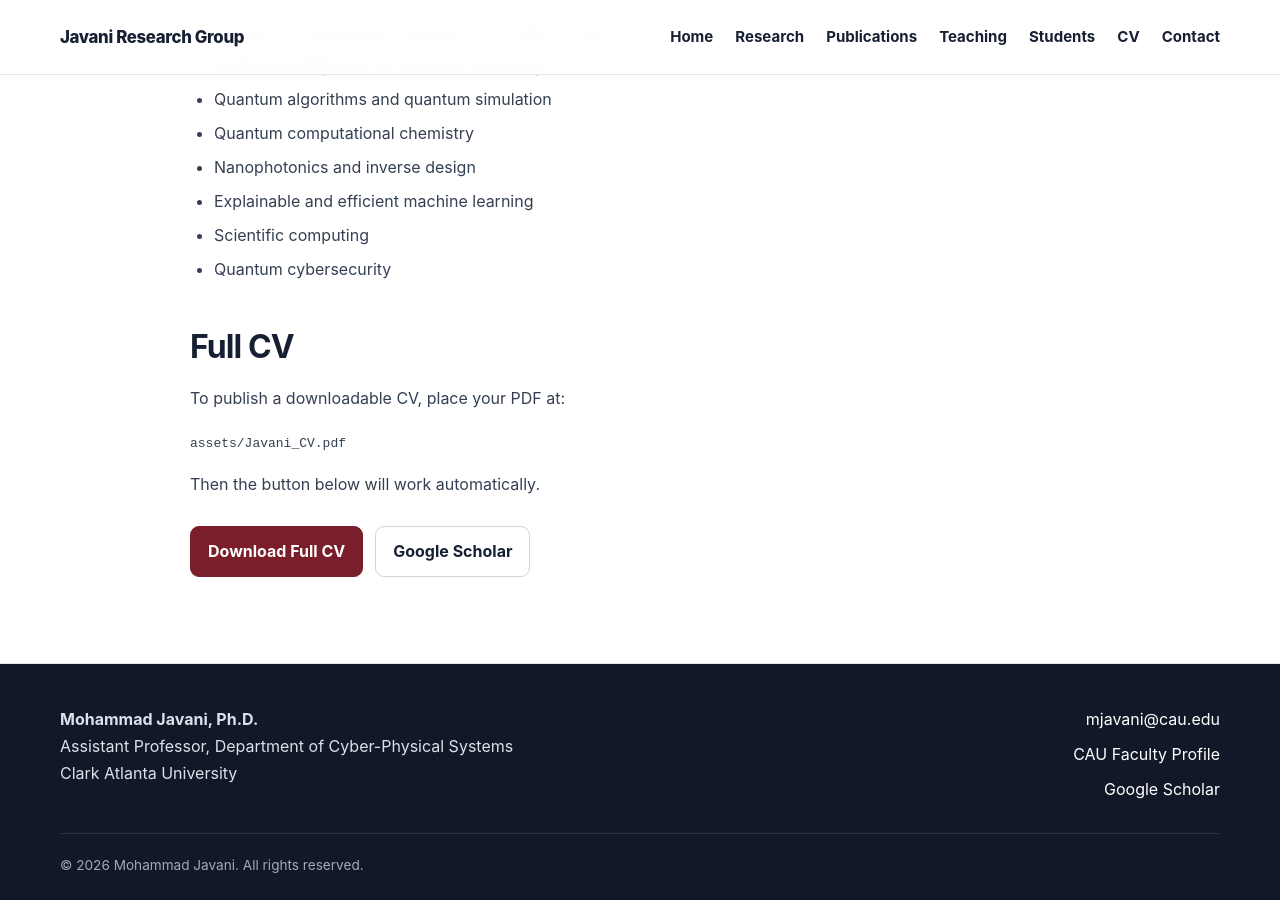
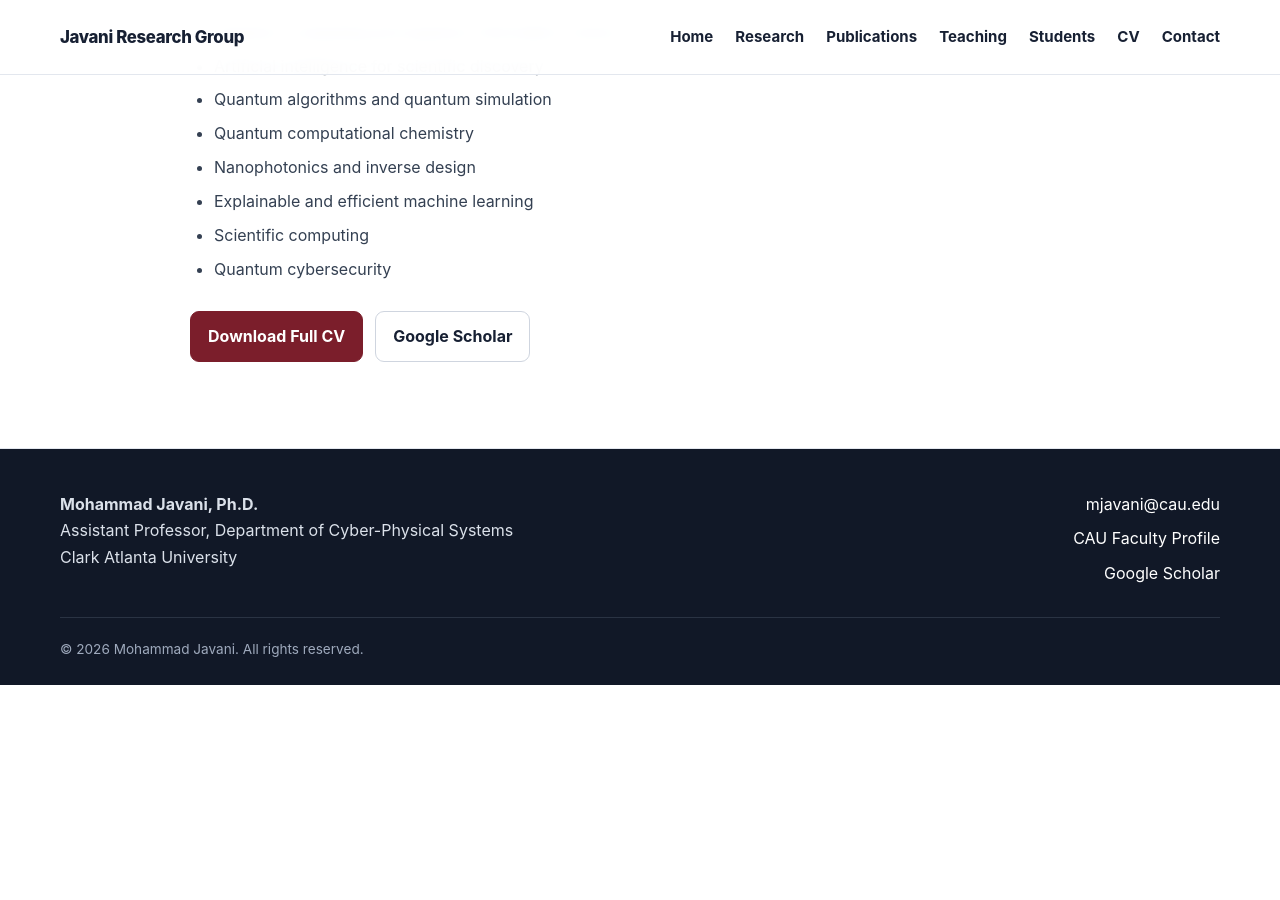
Before and after one commit to mjavani54/javani-lab-webpage, a Jekyll site: the page built from cv/index.md, in a window 1280 px wide and 900 px high, scrolled down 934 px. Built offline with Jekyll 4.4.1, drawn with Linux system fonts in a browser that asks for light colours; after the commit the page ends 1619 px from its top, so only the background shows below that.

Commit message:
Remove downloadable CV section from index.md
Removed the section for publishing a downloadable CV.

```diff
--- a/cv/index.md
+++ b/cv/index.md
@@ -39,14 +39,6 @@ Research focus: atomic, molecular, and optical physics.
 - Scientific computing
 - Quantum cybersecurity
 
-## Full CV
-
-To publish a downloadable CV, place your PDF at:
-
-`assets/Javani_CV.pdf`
-
-Then the button below will work automatically.
-
 <div class="button-row">
   <a class="button primary" href="{{ '/assets/Javani_CV.pdf' | relative_url }}">Download Full CV</a>
   <a class="button" href="https://scholar.google.com/citations?user=y7wEhXUAAAAJ">Google Scholar</a>
```
